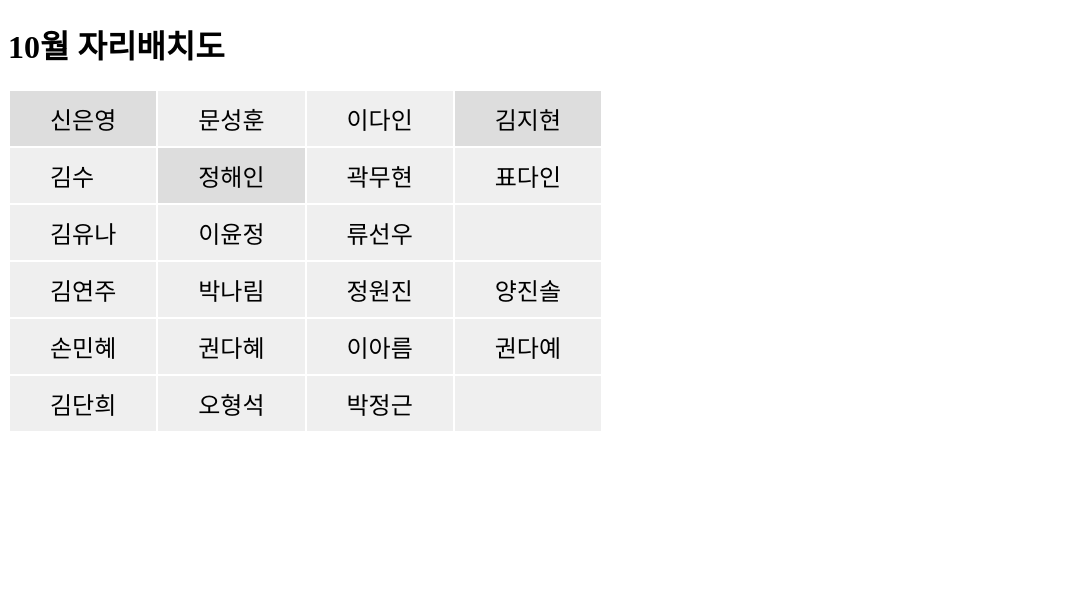
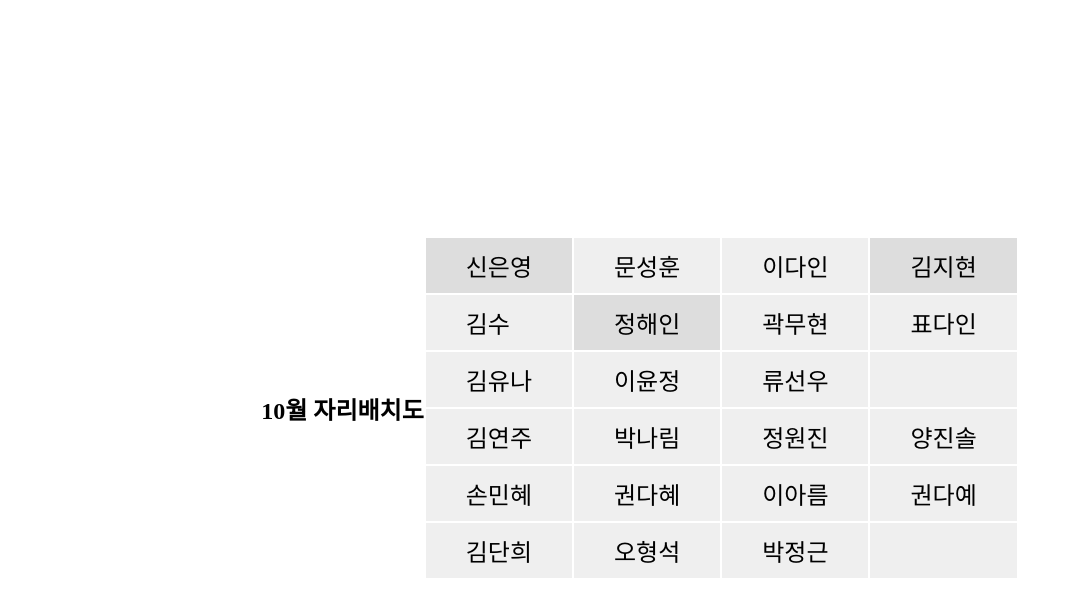
Before and after one commit to csslick/student_table, a plain HTML site: page index.html in a window 1280 px wide. Shown: the whole page, without its empty margins (0-1070 px from the left). Drawn offline with nearby package versions, Linux system fonts and the light colour scheme.

Commit message:
Update index.html

```diff
--- a/index.html
+++ b/index.html
@@ -5,6 +5,12 @@
   <meta name="viewport" content="width=device-width, initial-scale=1.0">
   <title>Student Table</title>
   <style>
+    body {
+      height: 100vh;
+      display: flex;
+      justify-content: center;
+      align-items: center;
+    }
     table { font-size: 24px;}
     th, td { padding: 10px 40px;}
     th { background: #ccc;}
@@ -15,7 +21,9 @@
   <script src="https://ajax.googleapis.com/ajax/libs/jquery/3.5.1/jquery.min.js"></script>
 </head>
 <body>
-  <h1>자리배치도</h1>
+  <section>
+    <h1>10월 자리배치도</h1>
+  </section>
   <script src="main.js"></script>
 </body>
 </html>
```
